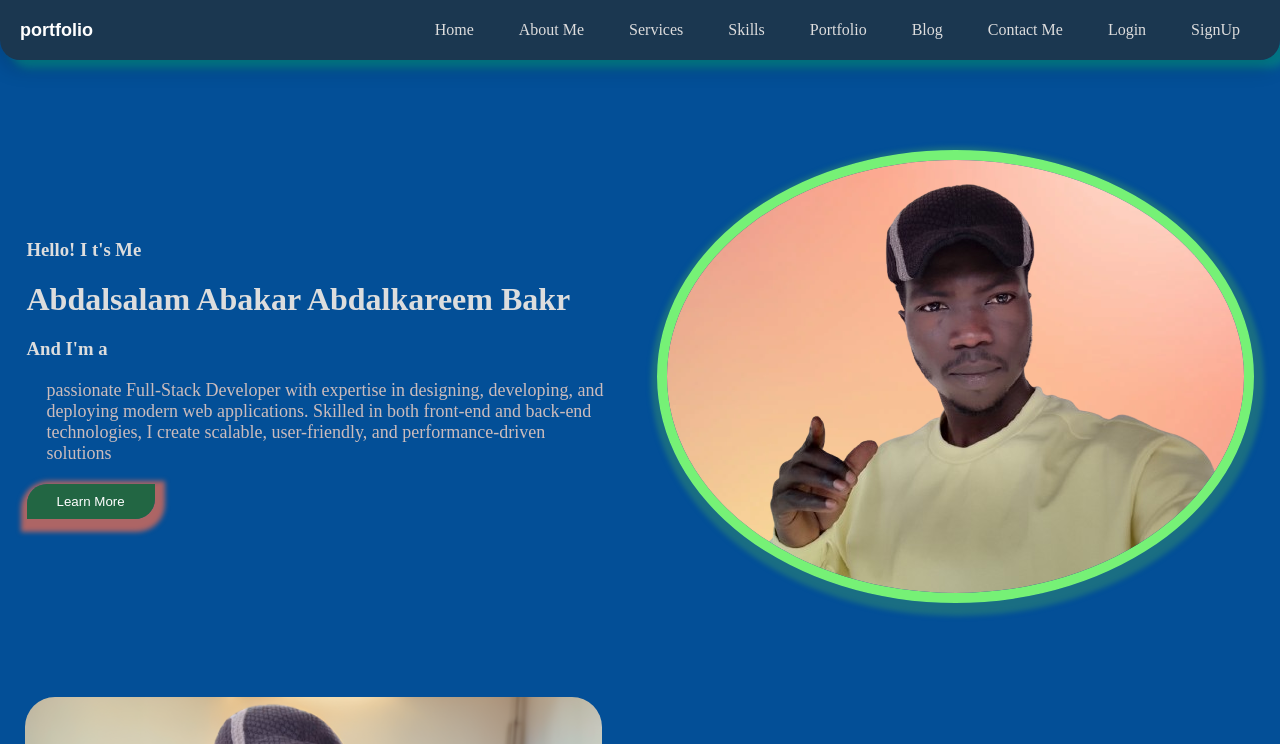
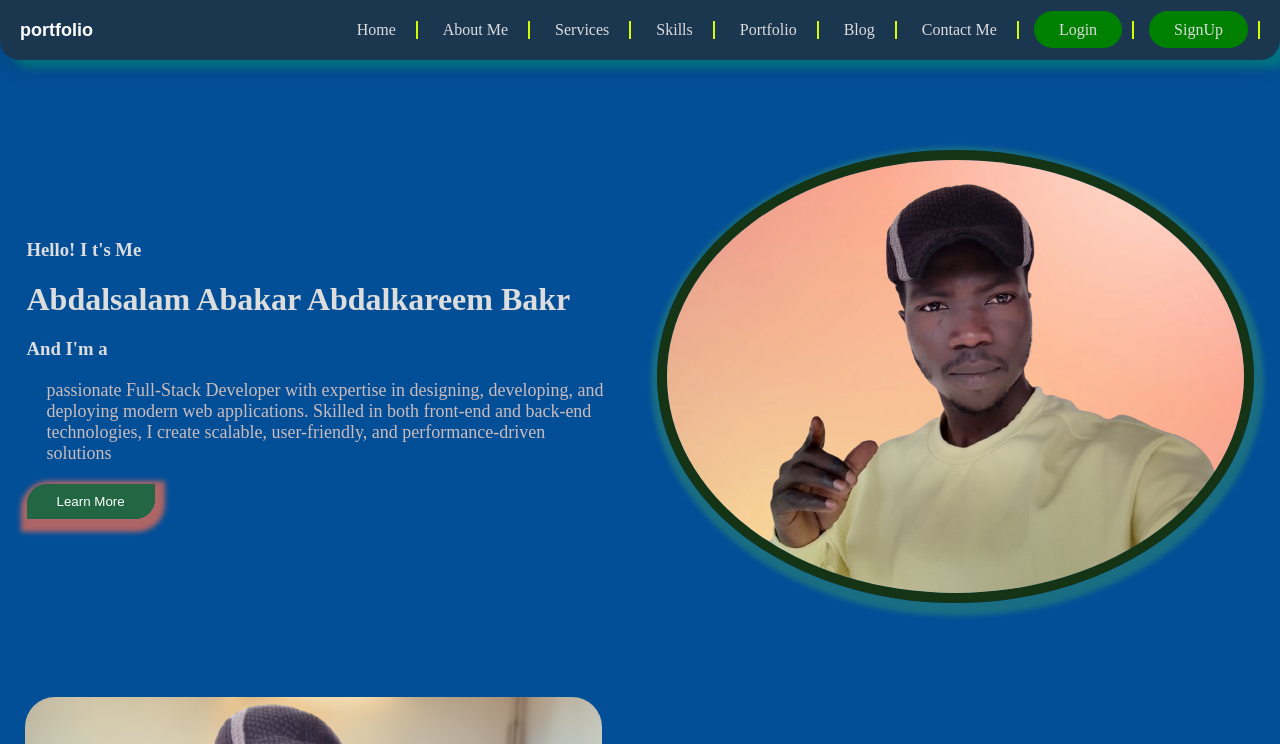
Before and after one commit to AbdalsalamAbakar/portfolio, a plain HTML site: page index.htm in a window 1280 px wide. Shown: the top 744 px of the page. Drawn offline with Linux system fonts and the light colour scheme.

Commit message:
recent changes

```diff
--- a/index.css
+++ b/index.css
@@ -62,10 +62,11 @@ html {
 
 .navbar ul li {
     display: inline;
-
-
 }
 
+.navbar li{
+    border-right: 2px solid rgb(214, 252, 3);
+}
 /* Navbar links */
 .navbar ul li a {
     text-decoration: none;
@@ -75,6 +76,11 @@ html {
     white-space: nowrap;
     /* ✅ prevent breaking words */
     transition: color 0.3s;
+}
+.navbar .btn {
+    background: green;
+    padding: 10px 25px;
+    border-radius: 20px;
 }
 
 .navbar ul li a:hover {
@@ -152,7 +158,7 @@ html {
     height: auto;
     /* ✅ maintains aspect ratio */
     border-radius: 50%;
-    border: 10px solid rgb(118, 241, 118);
+    border: 10px solid rgb(21, 51, 21);
      box-shadow: 2px 5px 5px 8px rgb(26, 110, 131);
 }
 
@@ -364,15 +370,15 @@ p {
 }
 
 .serv2 p {
+    margin: 14.2px;
+}
+
+.serv3 p {
     margin: 20px;
 }
 
-.serv3 p {
-    margin: 22.5px;
-}
-
 .serv4 p {
-    margin: 15px;
+    margin: 20px;
 }
 
 .serv1 a {
@@ -580,7 +586,7 @@ a {
 .blog-items {
     display: flex;
     justify-content: space-evenly;
-    gap: 10px;
+    gap: 8px;
     flex-wrap: wrap;
 
 }
--- a/index.htm
+++ b/index.htm
@@ -25,21 +25,22 @@
             <li><a href="#portfolio">Portfolio</a></li>
             <li><a href="#blog">Blog</a></li>
             <li><a href="#contact me">Contact Me</a></li>
-            <li><a href="#login">Login</a></li>
-            <li><a href="#signup">SignUp</a></li>
+            <li><a href="#login" class="btn">Login</a></li>
+            <li><a href="#signup" class="btn">SignUp</a></li>
         </ul>
     </div>
 
     <div class="hero" id="Home">
         <div>
-            <!-- <div class="scrolling-text">
-                <p>I am a passionate Full-Stack Developer with expertise in designing, developing, and deploying modern
-                    web
-                    applications. Skilled in both front-end and back-end technologies, I create scalable, user-friendly,
-                    and
-                    performance-driven solutions.
-                </p>
-            </div> -->
+            <!-- <div class="animation">
+    <marquee direction="right">
+        <p>
+            Passionate Full-Stack Developer with expertise in designing, developing, and deploying modern web
+            applications. Skilled in both front-end and back-end technologies, I create scalable, user-friendly,
+            and performance-driven solutions.
+        </p>
+    </marquee>
+</div> -->
             <h3>Hello! I t's Me</h3>
             <h1>Abdalsalam Abakar Abdalkareem Bakr</h1>
             <h3>And I'm a</h3>
```
